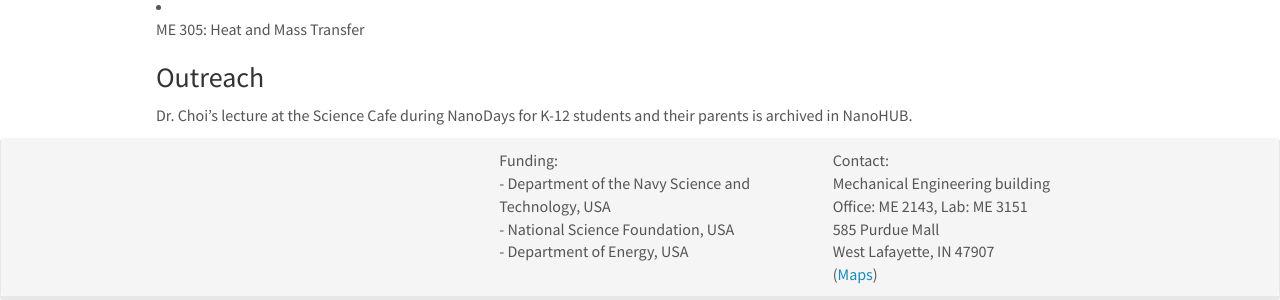
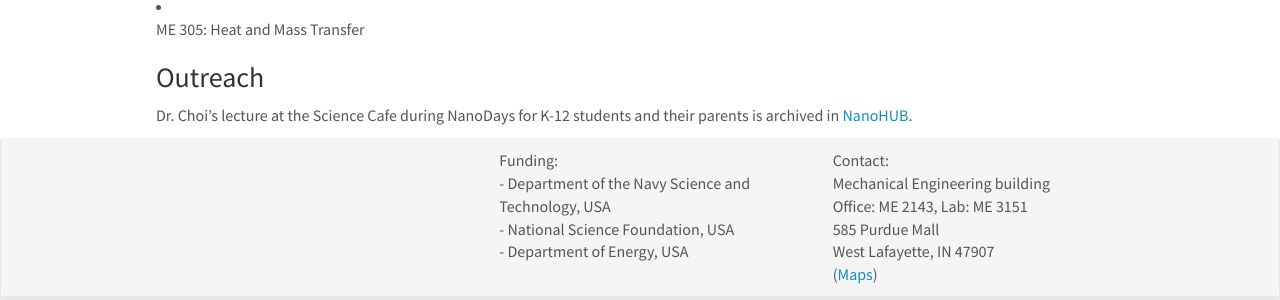
Before and after one commit to choidnalab/choidnalab.github.io, a Jekyll site: the page built from _pages/pictures.md, in a window 1280 px wide. Shown: the part 362-662 px from the top of the page. Built offline with Jekyll 4.4.1, drawn with Linux system fonts in a browser that asks for light colours; nearby versions of some CDN libraries; part of the change alters nothing that is shown.

```diff
--- a/_pages/pictures.md
+++ b/_pages/pictures.md
@@ -19,4 +19,4 @@ permalink: /pictures/
 <li>ME 305: Heat and Mass Transfer
 
 ### Outreach
-Dr. Choi's lecture at the Science Cafe during NanoDays for K-12 students and their parents is archived in NanoHUB.
+Dr. Choi's lecture at the Science Cafe during NanoDays for K-12 students and their parents is archived in [NanoHUB](https://nanohub.org/resources/11235).
```
